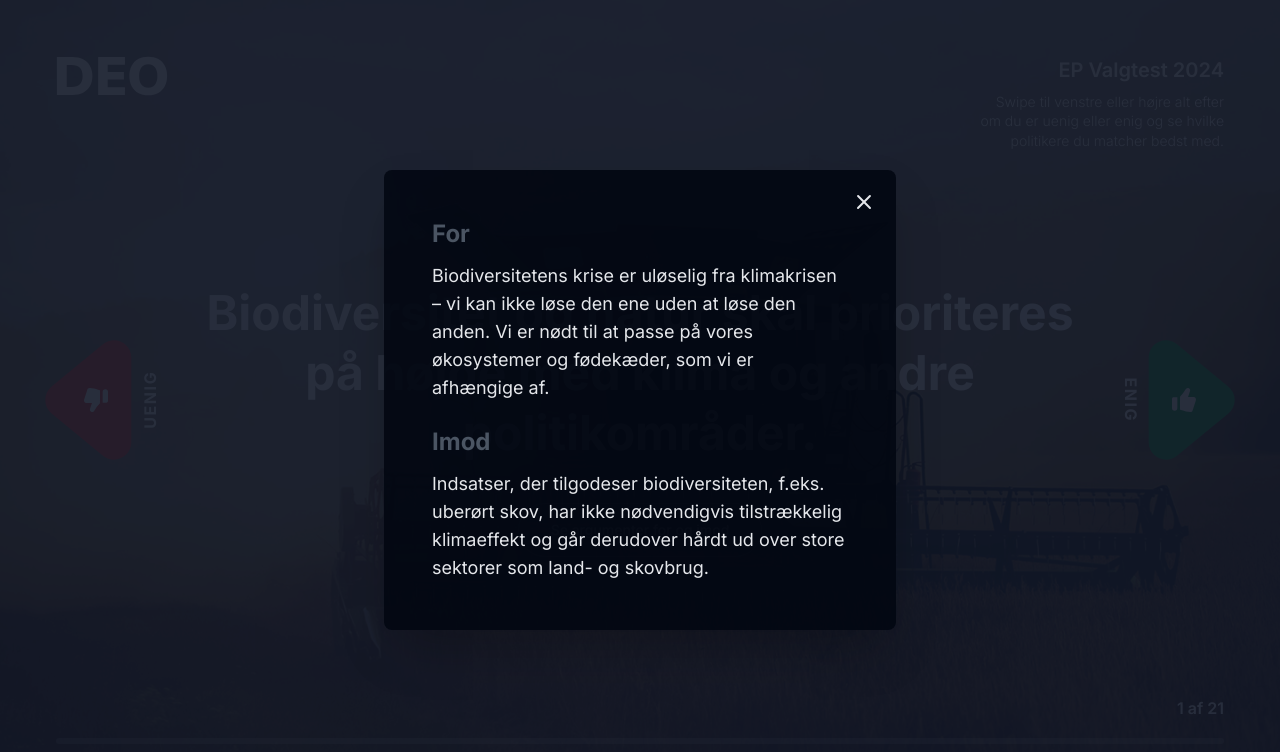
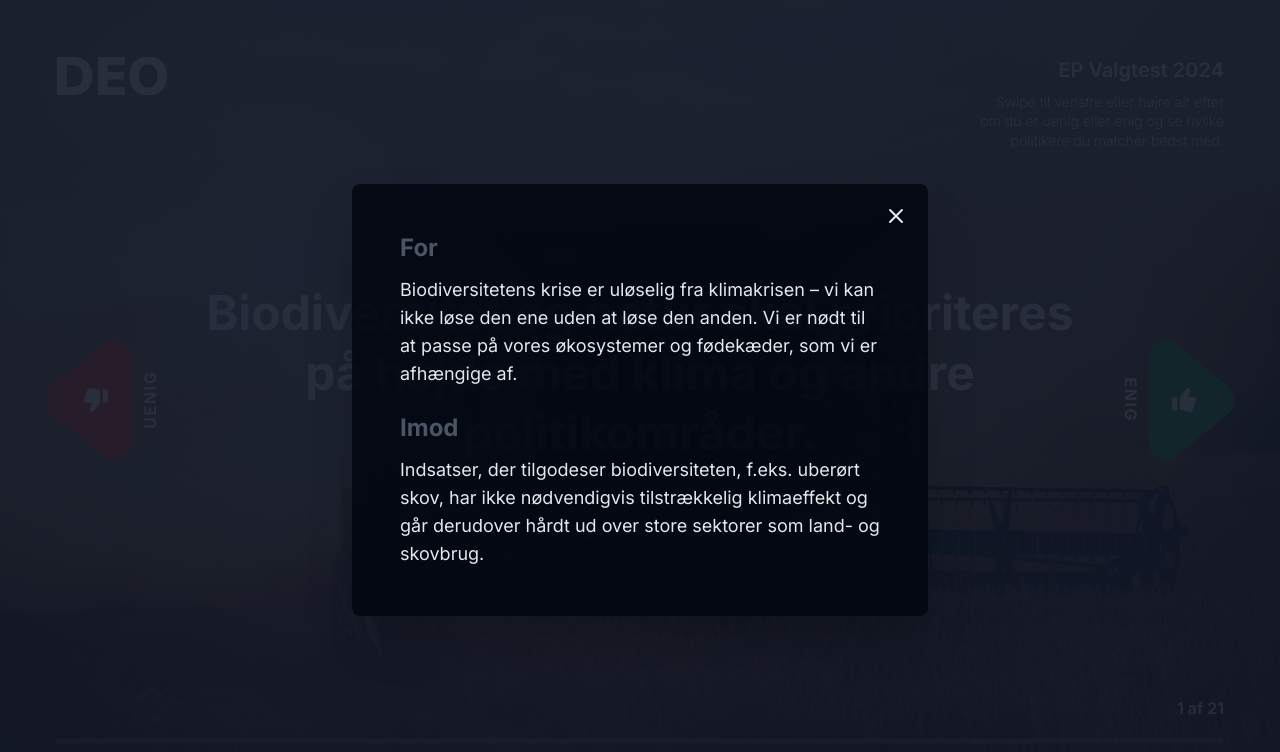
Before and after one commit to maxrh/ep-valgtest-2024-next, a Next.js app: page / in a window 1280 px wide. Both pictures are taken after a click on the button "Se argumenter for og imod". Shown: the top 752 px of the page. Built offline with nearby package versions, Linux system fonts and the light colour scheme.

Commit message:
animation fix

```diff
--- a/app/components/swipeVoterSlides.js
+++ b/app/components/swipeVoterSlides.js
@@ -106,11 +106,7 @@ export default function SwipeVoterSlides({ current, direction, handleSwipe, next
                     <motion.div
                         initial={{ opacity: 0 }}
                         animate={{ opacity: 1 }}
-                        exit={{
-                            opacity: 0,
-                            transition: { duration: .5 }
-                        }}
-                        transition={{ duration: .2 }}
+                        transition={{ duration: .2, ease: 'easeInOut' }}
                         className="fixed top-0 left-0 w-full h-full flex items-center justify-center z-50"
                         onClick={handleClosePopup}
                         style={{
@@ -118,15 +114,15 @@ export default function SwipeVoterSlides({ current, direction, handleSwipe, next
                         }}
                     >
                         <motion.div
-                            initial={{ opacity: 0, y: -100}}
+                            initial={{ opacity: 0, y: -60}}
                             animate={{ opacity: 1, y: 0}}
-                            exit={{ opacity: 0, y: -100}}
                             transition={{
+                                delay: .2,
                                 type: 'spring',
-                                stiffness: 360,
+                                stiffness: 600,
                                 damping: 20,
                             }}
-                            className="p-12 rounded-lg  max-w-lg w-full relative shadow-2xl bg-gray-950/90"
+                            className="p-12 rounded-lg  max-w-xl w-full relative shadow-2xl bg-gray-950/90"
                             onClick={(e) => e.stopPropagation()}
                         >
                             <button
```
